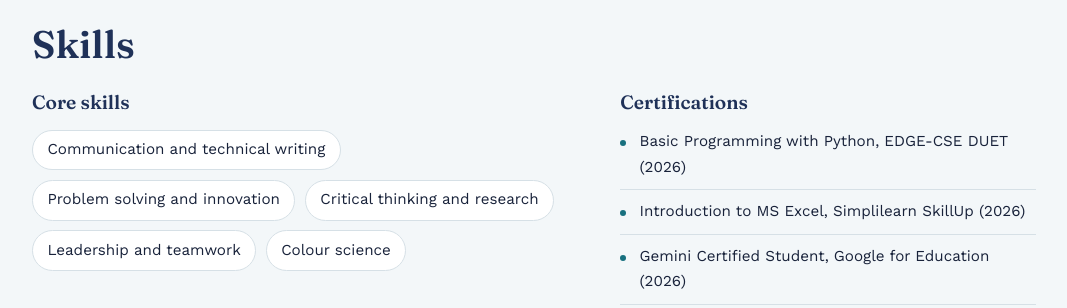
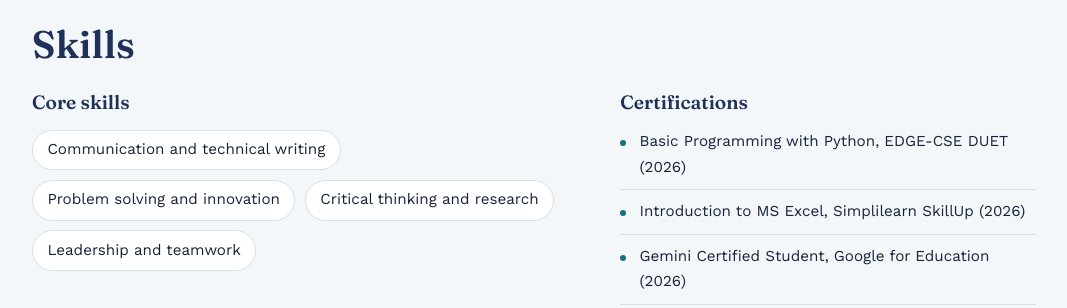
Before and after one commit to Rumakanto/rumakanto.github.io, a plain HTML site: page index.html in a window 1280 px wide. Shown: the part 3160-3468 px from the top of the page, without its empty margins (106-1173 px from the left). Drawn offline with nearby package versions, Linux system fonts and the light colour scheme; no server answers.

Commit message:
Update index.html

```diff
--- a/index.html
+++ b/index.html
@@ -112,7 +112,7 @@
       <div class="two-col">
         <div>
           <h3>Core skills</h3>
-          <ul class="chips"><li>Communication and technical writing</li><li>Problem solving and innovation</li><li>Critical thinking and research</li><li>Leadership and teamwork</li><li>Colour science</li></ul>
+          <ul class="chips"><li>Communication and technical writing</li><li>Problem solving and innovation</li><li>Critical thinking and research</li><li>Leadership and teamwork</li></ul>
 
           <h3 class="sub">Laboratory skills</h3>
           <ul class="chips">
```
